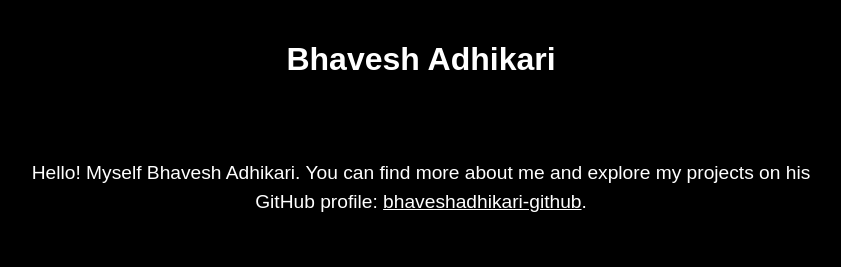
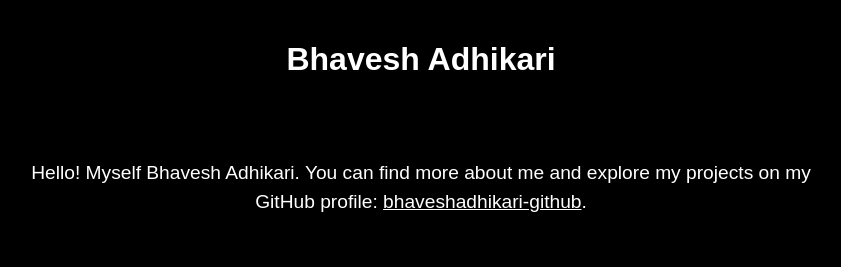
Before and after one commit to bhaveshadhikari/bhaveshadhikari.github.io, a plain HTML site: page index.html in a window 1280 px wide. Shown: the top 267 px of the page, 219-1060 px from the left. Drawn offline with Linux system fonts and the light colour scheme.

Commit message:
Update index.html

```diff
--- a/index.html
+++ b/index.html
@@ -26,7 +26,7 @@
     <main>
         <section>
             <p>
-                Hello! Myself Bhavesh Adhikari. You can find more about me and explore my projects on his GitHub profile:
+                Hello! Myself Bhavesh Adhikari. You can find more about me and explore my projects on my GitHub profile:
                 <a href="https://github.com/bhaveshadhikari" target="_blank">bhaveshadhikari-github</a>.
             </p>
         </section>
```
